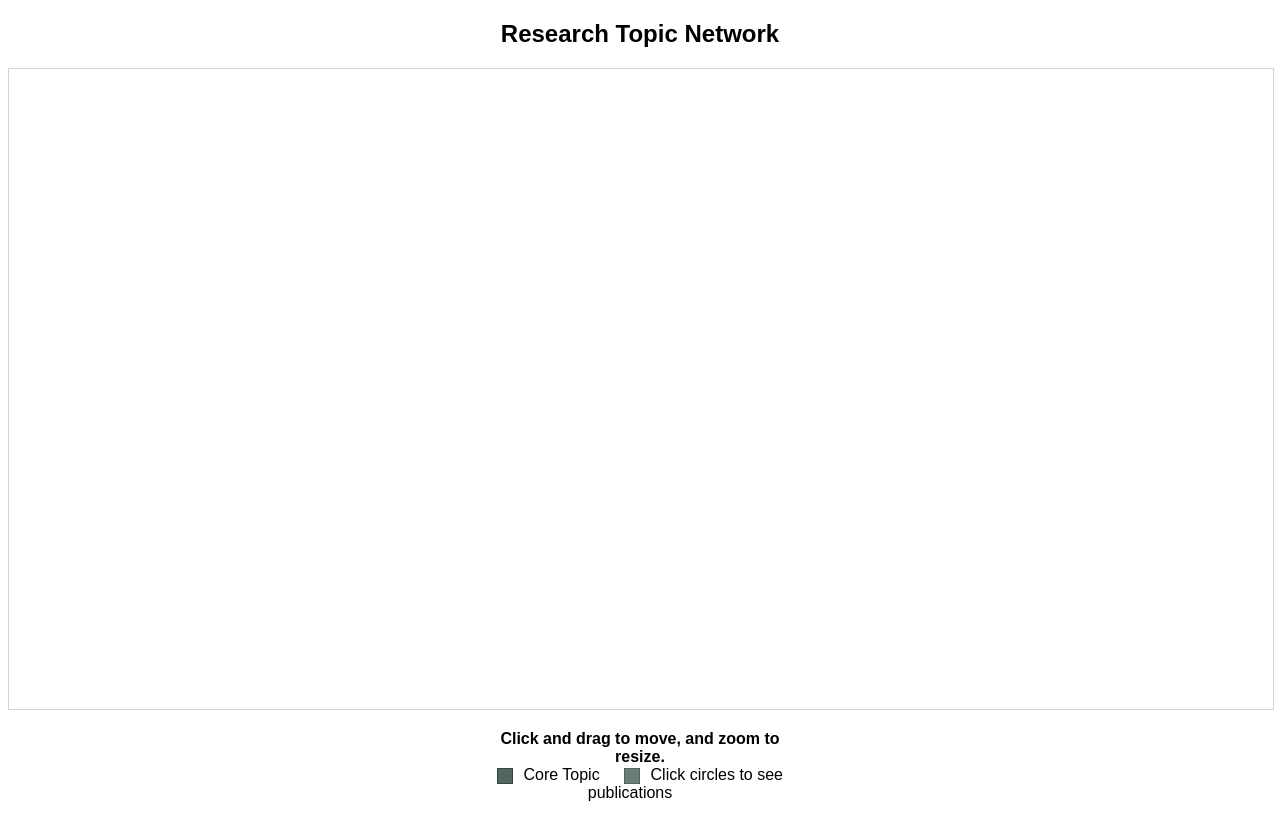
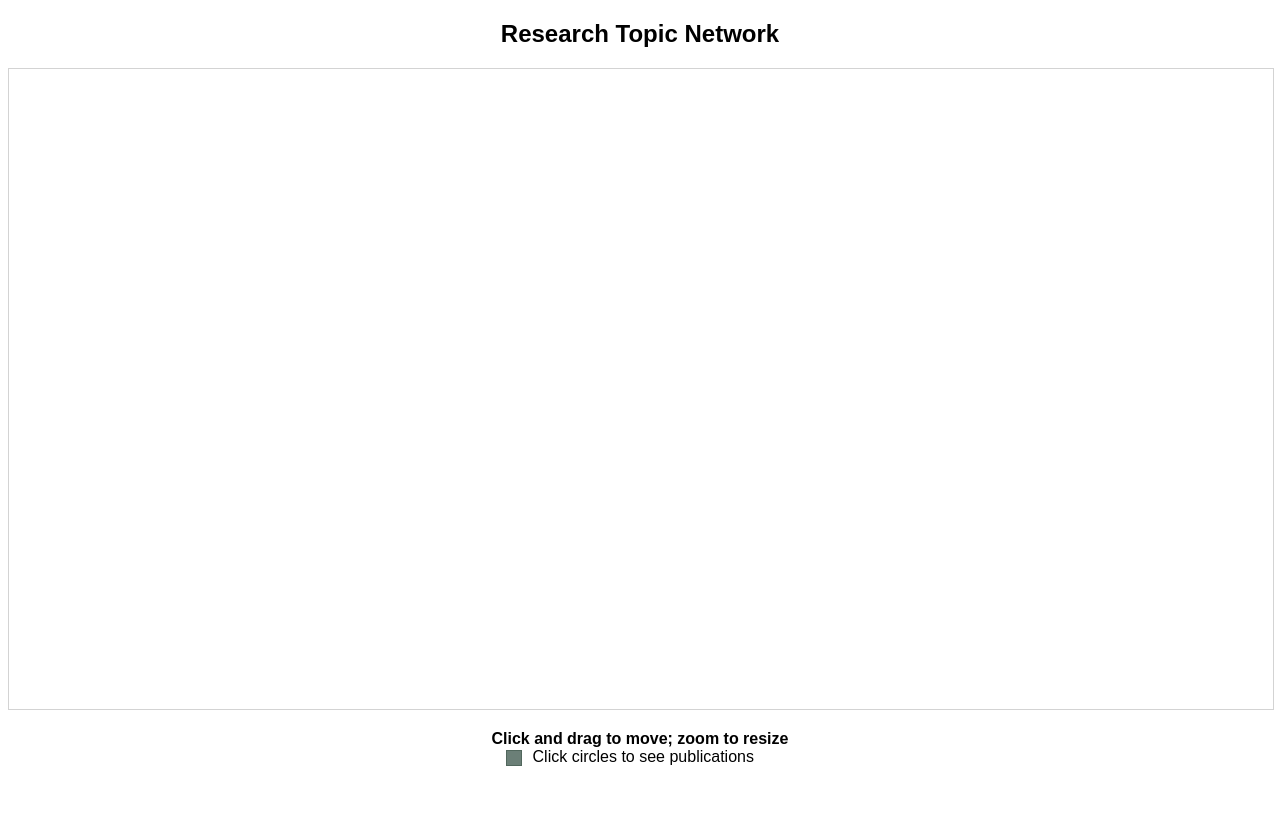
Before and after one commit to pkatzbio/research-network, a plain HTML site: page index.html in a window 1280 px wide. After the commit the page ends 800 px from the top, so only its background shows below. Drawn offline with nearby package versions, Linux system fonts and the light colour scheme.

Commit message:
Simplify legend instructions in index.html

```diff
--- a/index.html
+++ b/index.html
@@ -52,10 +52,8 @@
 <div id="network"></div>
 
 <div id="legend">
-  <strong>Click and drag to move, and zoom to resize.</strong><br>
-  <span class="legend-square" style="background:#51675d; border:1px solid #38463f;"></span>
-    <span class="legend-label">Core Topic</span>
-  <span class="legend-square" style="background:#6B7F77; border:1px solid #51675d;"></span>
+  <strong>Click and drag to move; zoom to resize</strong><br>
+    <span class="legend-square" style="background:#6B7F77; border:1px solid #51675d;"></span>
     <span class="legend-label">Click circles to see publications</span>
 </div>
 
```
